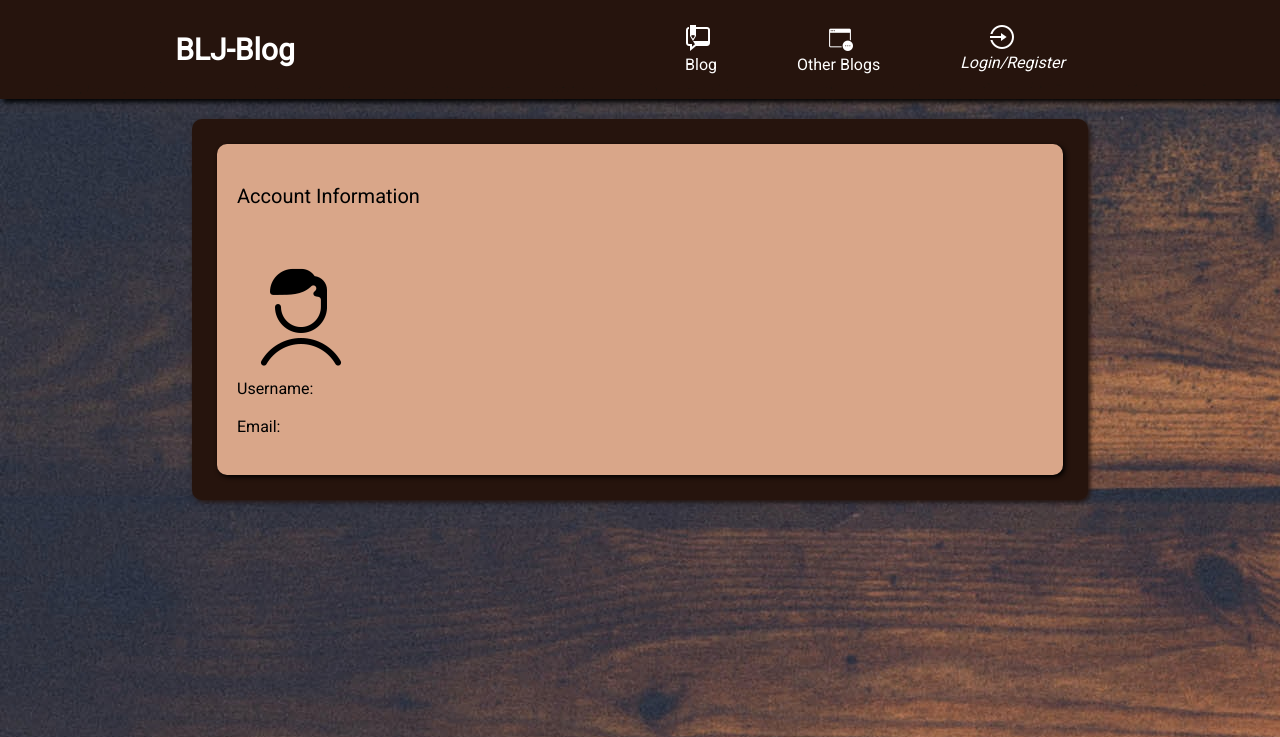
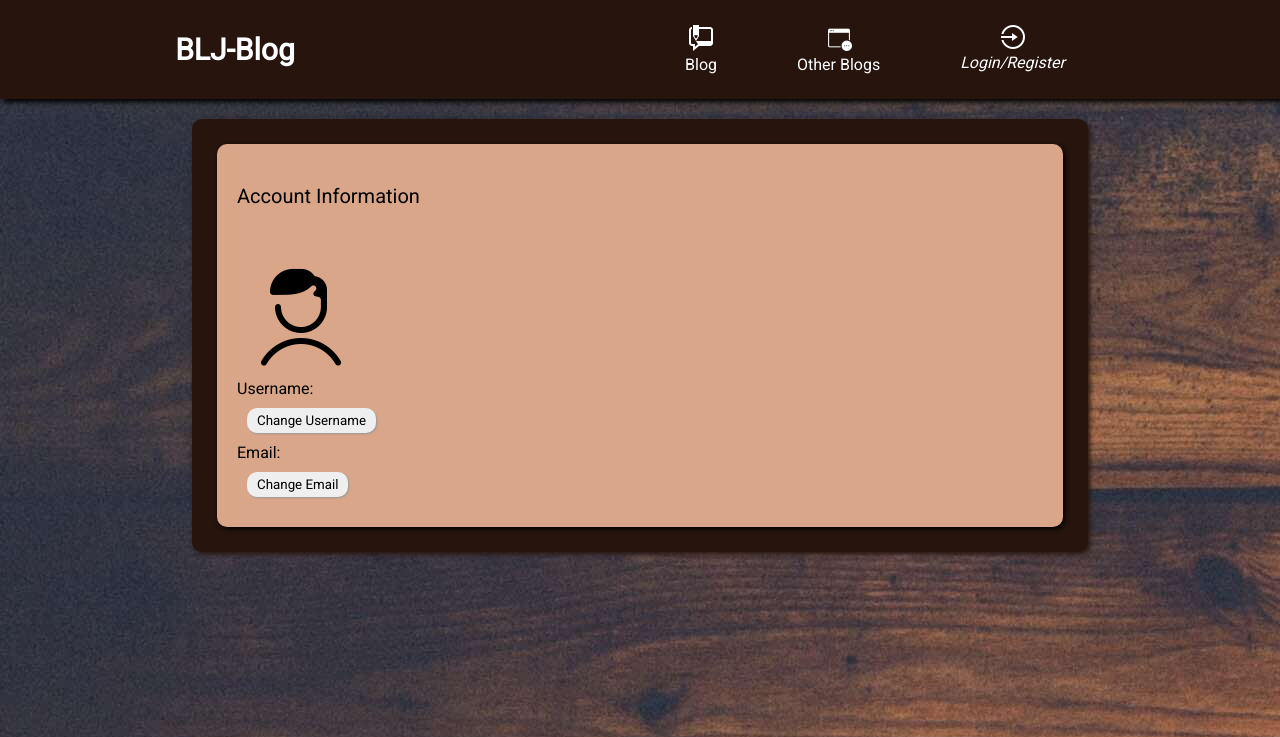
Before and after one commit to DawidKapka/blj-blog, a PHP site: page /views/account-settings.php in a window 1280 px wide. Shown: the top 737 px of the page. Run offline with PHP 8.4, Linux system fonts and the light colour scheme; tables that the repository leaves empty or names only in its code hold one stand-in row (values such as "Sample post").

Commit message:
name-changing added

```diff
--- a/views/account-settings.php
+++ b/views/account-settings.php
@@ -24,8 +24,30 @@
                     <form action="account-settings.php" method="post">
                         <p class="header-text">Account Information</p><br>
                         <img src="../img/user-icon-big.png" alt="user-icon"><br>
-                            <p class="acc-info">Username: <?=$GLOBALS['name'][1]?></p><br>
-                            <p class="acc-info">Email: <?=$GLOBALS['name'][2]?></p><br>
+                        <?php
+                            if (!isset($_POST['change-username'])) {
+                                echo '<form action="home.php" method="post">';
+                                echo '<p class="acc-info">Username:' . $GLOBALS['name'][1] . '</p>';
+                                echo '<input type="submit" value="Change Username" class="post-button" name="change-username">';
+                                echo '<p class="acc-info">Email: ' . $GLOBALS['name'][2] . '</p>';
+                                echo '<input type="submit" value="Change Email" class="post-button" name="register-box">';
+                                echo '</form>';
+                            } else {
+                                echo '<form action="home.php" method="post">';
+                                echo '<p class="acc-info">New Username: ';
+                                echo '<textarea cols="10" rows="1" name="username-changed" class="new-name-input"></textarea>';
+                                echo '</p>';
+                                echo '<input type="submit" value="Save" class="post-button" name="save-username">';
+                                echo '</form>';
+                            }
+                            if (isset($_POST['save-username'])) {
+                                $change_username = $pdo->prepare("UPDATE users SET username = :new_username WHERE id_user = :id_user");
+                                $change_username->execute([':id_user' => $_SESSION['userid'], ':new_username' => $_POST['username-changed']]);
+                                header("Location: account-settings.php");
+                            }
+                        ?>
+
+
                     </form>
                     </div>
                 </div>
--- a/views/style.css
+++ b/views/style.css
@@ -70,7 +70,7 @@ body {
 
 
 }
-.blog-input, .name-input, .post-button, .image-input {
+.blog-input, .name-input, .post-button, .image-input, .new-name-input{
     margin: 10px;
     border: none;
     border-radius: 10px;
@@ -188,9 +188,6 @@ body {
 .delete {
     margin-top: 5px;
 }
-.user-img {
-    padding-left: 30px;
-}
 .footer {
     grid-area: footer;
     background-color: black;
@@ -279,6 +276,10 @@ body {
 .delete-comment {
     margin-left: 10px;
 }
+.nav-border {
+    display: inline-flexbox;
+    text-align: center;
+}
 @media (max-width: 1024px) {
     .logout-button {
         display: none;
@@ -319,9 +320,6 @@ body {
     .nav-text {
         margin-bottom: 0;
     }
-    .user-img {
-        padding-left: 0;
-    }
     .logout-form {
         margin-left: 0;
     }
```
Also changed, not shown: img/background.jpg.
